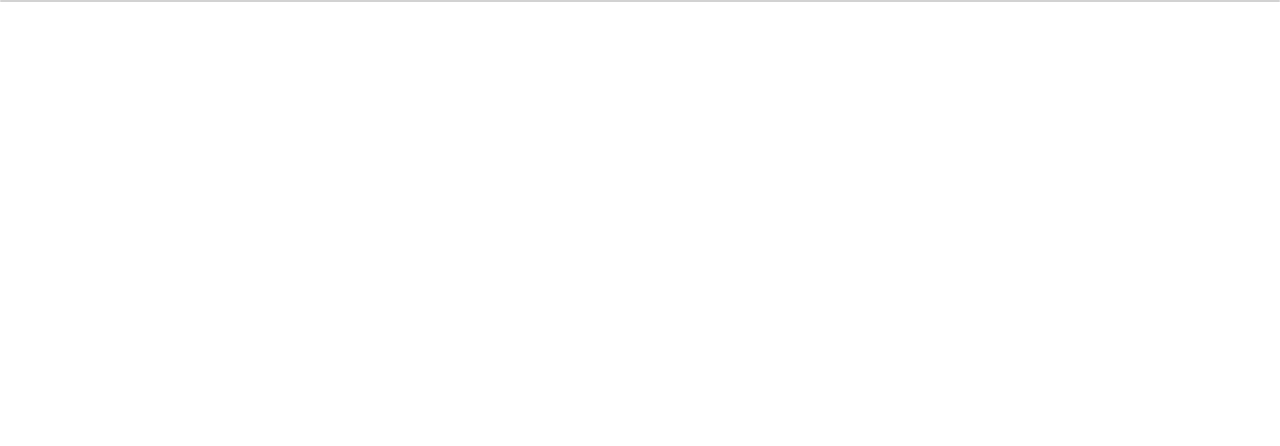
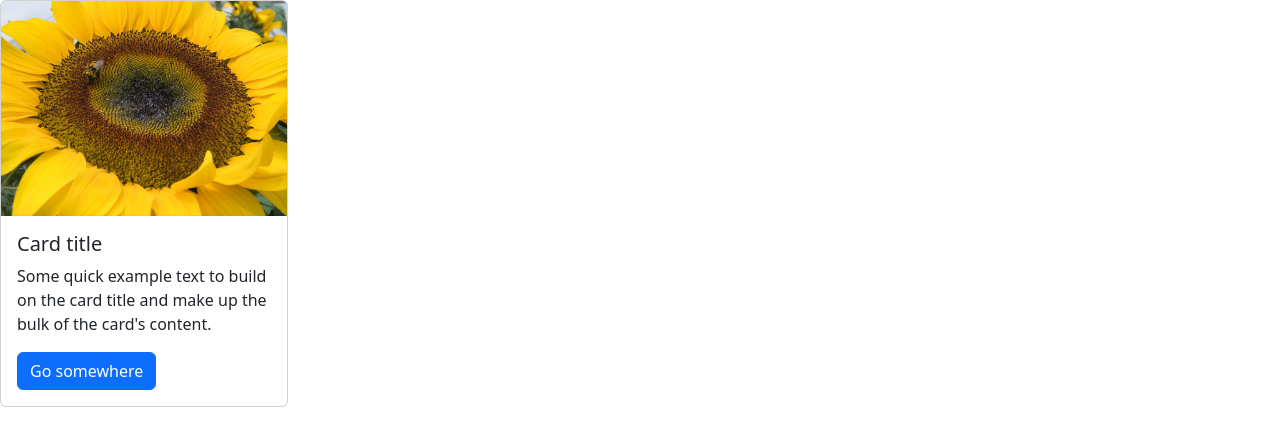
Before and after one commit to tsounguc/11.0-Bootstrap-Intro, a plain HTML site: page index.html in a window 1280 px wide. Drawn offline with nearby package versions, Linux system fonts and the light colour scheme.

Commit message:
Change the image src to display the flower.jpg image

```diff
--- a/index.html
+++ b/index.html
@@ -14,8 +14,13 @@
 </head>
 
 <body>
-  <div class="flex-container card">
-    <!-- TODO 3: Change the image src to display the flower.jpg image. -->
+  <div class="flex-container card" style="width: 18rem;">
+    <img src="./flower.jpg" class="card-img-top" alt="...">
+    <div class="card-body">
+      <h5 class="card-title">Card title</h5>
+      <p class="card-text">Some quick example text to build on the card title and make up the bulk of the card's content.</p>
+      <a href="#" class="btn btn-primary">Go somewhere</a>
+    </div>
   </div>
 </body>
 
```
